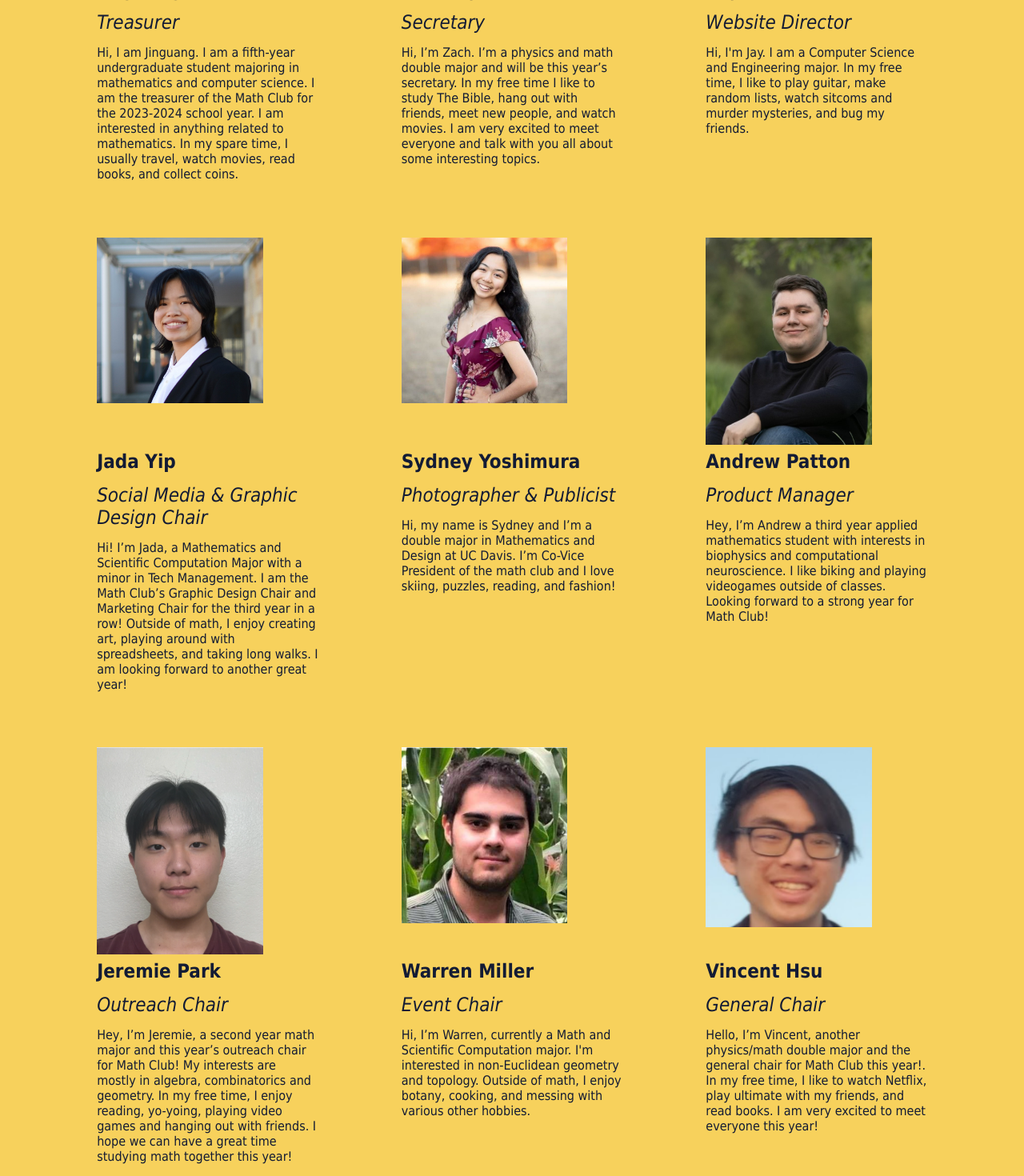
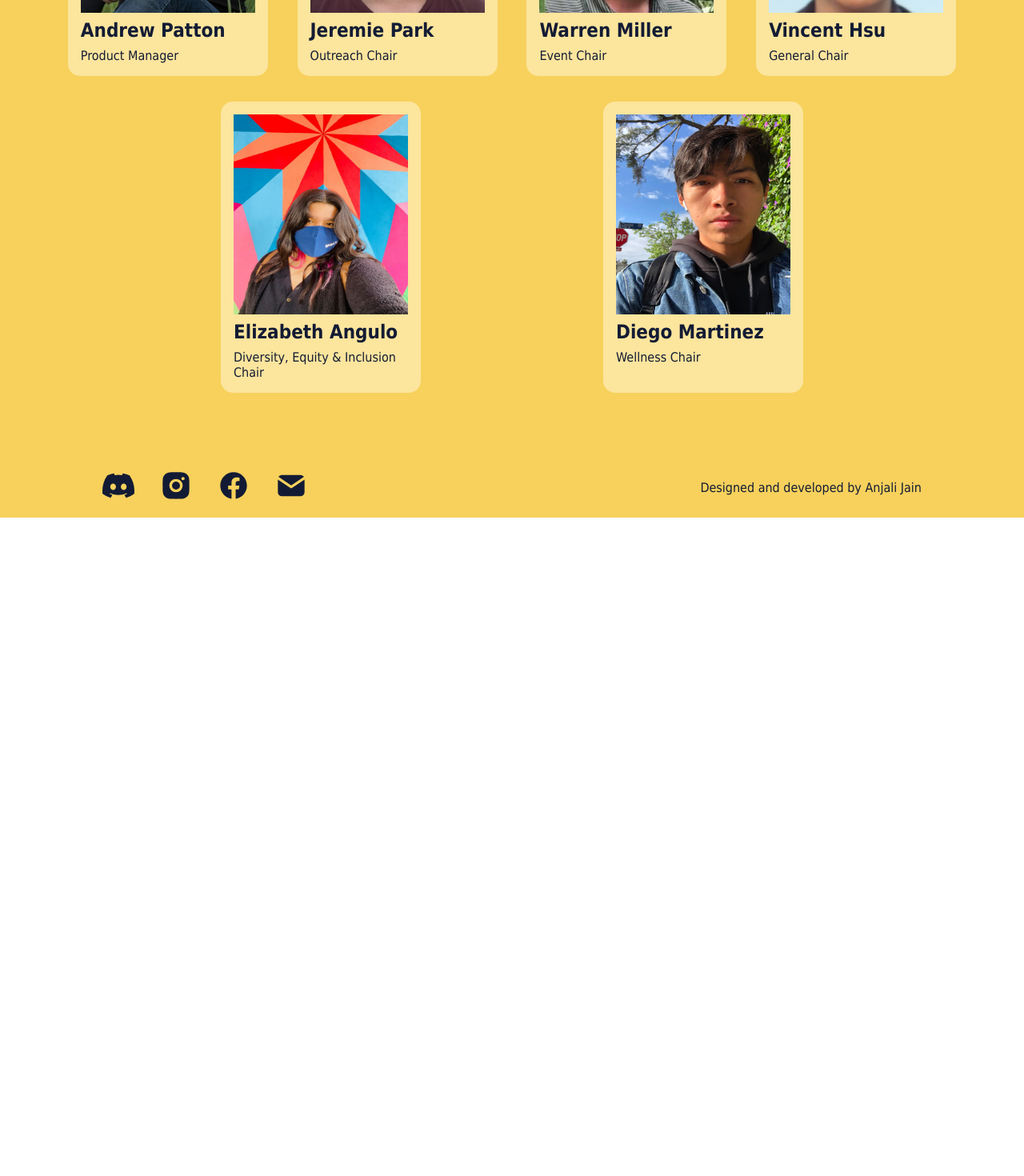
Before and after one commit to JayJ104/mathclub, a Next.js app: page /team in a window 1280 px wide. Shown: the part 1220-2690 px from the top of the page at 80% size. After the commit the page ends 1867 px from the top, so only its background shows below. Built offline with nearby package versions, Linux system fonts and the light colour scheme.

Commit message:
new team page

```diff
--- a/src/pages/team.js
+++ b/src/pages/team.js
@@ -1,28 +1,26 @@
+import Image from "next/image";
 import TeamData from "../team.json";
-import styles from "../styles/pages/our-team.module.scss";
-import Image from "next/image";
+import styles from "../styles/pages/team.module.scss";
 
 export default function Team() {
-  const officerList = TeamData["2023-24"];
+  const officerList = TeamData["Current_Officers"];
+
   return (
     <div className={styles.page}>
-      <p className={styles.title}>Meet Our Team</p>
-      <div className={styles.officer_cards}>
+      <h1>Meet Our Team</h1>
+      <div className={styles.content}>
         {officerList.map((officer, index) => {
           return (
             <div className={styles.card} key={index}>
-              <div className={styles.photos}>
+              <div className={styles.photo}>
                 <Image
-                  src={officer.photo_src}
+                  src={`/images/officers/${officer.photo_filename}`}
                   alt="officer"
-                  width={100}
-                  height={100}
-                  layout="responsive"
+                  fill={true}
                 />
               </div>
-              <p className={styles.names}>{officer.name}</p>
-              <p className={styles.positions}>{officer.position}</p>
-              <p className={styles.intro}>{officer.intro}</p>
+              <h2>{officer.name}</h2>
+              <p>{officer.position}</p>
             </div>
           );
         })}
--- a/src/styles/pages/events.module.scss
+++ b/src/styles/pages/events.module.scss
@@ -2,8 +2,7 @@
 
 .page {
     background-color: var(--primary);
-    padding: var(--edge);
-    padding-top: 15vh;
+    padding: calc(var(--navbar) + 2vh) var(--edge);
     text-align: center;
 
     display: flex;
--- a/src/styles/pages/our-team.module.scss
+++ /dev/null
@@ -1,95 +0,0 @@
-@use "../mixins.scss";
-
-.page {
-    background-color: var(--primary);
-    padding: 5vh 5%;
-    display: flex;
-    flex-direction: column;
-    gap: 35px;
-
-    .title{
-        font-size: 4rem;
-        font-weight: 900;
-        text-align: center;
-    }
-
-    .officer_cards{
-        display: flex;
-        flex-direction: row;
-        flex-wrap: wrap;
-        gap: 35px;
-        justify-content: center;
-
-        @include mixins.mobile{
-            gap: 35px;
-        }
-        .card {
-            width:30%;
-            aspect-ratio: 1;
-            background-image: linear-gradient(var(--secondary-light), var(--secondary));
-            display: flex;
-            flex-direction: column;
-
-            @include mixins.mobile{
-                width: 100%;
-                aspect-ratio: 1;
-                margin: 0;
-                gap: 0;
-            }
-
-            .photos {
-                width: 80%;
-                aspect-ratio: 1;
-                overflow: hidden;
-                height: auto;
-                padding: 5% 10%;
-
-                @include mixins.mobile{
-                    width: 90%;
-                    padding: 5%;
-                }
-            }
-
-            p {
-                padding: 2% 10%;
-
-                @include mixins.mobile{
-                    padding: 0.5% 5%;
-                }
-            }
-
-            .names {
-                font-size: 1.5rem;
-                font-weight: 900;
-            }
-
-            .positions {
-                font-size: 1.5rem;
-                font-style: italic;
-            }
-
-            .intro{
-                font-size: 1rem;
-                padding-bottom: 5%;
-            }
-
-
-            @include mixins.mobile {
-                .names {
-                    font-size: 2rem;
-                }
-
-                .positions {
-                    font-size: 1.7rem;
-                    font-style: italic;
-                }
-
-                .intro{
-                    font-size: 1.3rem;
-                    padding-bottom: 5%;
-                }
-            }
-
-        }
-    }
-}
--- /dev/null
+++ b/src/styles/pages/team.module.scss
@@ -0,0 +1,67 @@
+@use "../mixins.scss";
+
+.page {
+    background-color: var(--primary);
+    padding: calc(var(--navbar) + 2vh) var(--edge);
+    display: flex;
+    flex-direction: column;
+    gap: 35px;
+
+    h1 {
+        font-weight: 900;
+        text-align: center;
+    }
+}
+
+.content {
+    display: flex;
+    flex-wrap: wrap;
+    justify-content: space-evenly;
+    column-gap: 16px;
+    row-gap: 32px;
+}
+
+.card {
+    width: 250px;
+    padding: 16px;
+
+    border-radius: 15px;
+    background-color: var(--secondary);
+
+    // @include mixins.mobile{
+    //     width: 100%;
+    //     aspect-ratio: 1;
+    //     margin: 0;
+    //     gap: 0;
+    // }
+
+    // @include mixins.mobile {
+    //     .names {
+    //         font-size: 2rem;
+    //     }
+
+    //     .positions {
+    //         font-size: 1.7rem;
+    //         font-style: italic;
+    //     }
+
+    //     .intro{
+    //         font-size: 1.3rem;
+    //         padding-bottom: 5%;
+    //     }
+    // }
+
+    p, h2 {
+        padding-top: 8px;
+        // @include mixins.mobile{
+        //     padding: 0.5% 5%;
+        // }
+    }
+}
+
+.photo {
+    position: relative;
+    width: 100%;
+    height: 250px;
+    overflow: hidden;
+}
--- a/src/team.json
+++ b/src/team.json
@@ -1,86 +1,72 @@
-{ "2023-24": [
+{ "Current_Officers": [
     {
         "name": "Timothy Blanton",
         "position": "President",
-        "photo_src": "/images/officers/timothy.png",
-        "intro": "Hello, I’m Timothy. I am a fourth year mathematics major interested in Combinatorics and Algebra. I am excited to be Math Club’s President for the 2023-2024 school year. Outside of math, I like playing video games, running, and hiking. Please don’t hesitate to reach out to me at trblanton@ucdavis.edu if you have any questions."
+        "photo_filename": "timothy.png"
     },
     {
         "name": "Harry Yang",
         "position": "Vice President - Internal Affairs",
-        "photo_src": "/images/officers/harry.png",
-        "intro": "Hello! I am Harry, an Applied Mathematics major and I am excited to be the VP of internal affairs for the 2023-24 school year. Outside of school, I like to mess around with synthesizers, read, and juggle balls. I hope to share the beautiful knowledge of mathematics with you all!"
+        "photo_filename": "harry.png"
     },
     {
-        "name": "Mani Ebrahimi Mojaveri",
+        "name": "Mani Mojaveri",
         "position": "Vice President - External Affairs",
-        "photo_src": "/images/officers/mani.png",
-        "intro": "A still pure, somewhat applied, math major with broad interests in mathematical biology and neuroscience, I’m excited to be leading the club into an exciting year. I want to promote student involvement in the department, encourage undergraduate research, and provide a community for math enthusiasts (and those that don’t love our field as much, too!) a space to share their thoughts and learn from each other. Definitely say hi to me after the meeting: I’m always happy to meet new people."
+        "photo_filename": "mani.png"
     },
     {
         "name": "Jinguang Chai",
         "position": "Treasurer",
-        "photo_src": "/images/officers/jinguang.png",
-        "intro": "Hi, I am Jinguang. I am a fifth-year undergraduate student majoring in mathematics and computer science. I am the treasurer of the Math Club for the 2023-2024 school year. I am interested in anything related to mathematics. In my spare time, I usually travel, watch movies, read books, and collect coins."
+        "photo_filename": "jinguang.png"
     },
     {
         "name": "Zachery Whitehead",
         "position": "Secretary",
-        "photo_src": "/images/officers/zachery.png",
-        "intro": "Hi, I’m Zach. I’m a physics and math double major and will be this year’s secretary. In my free time I like to study The Bible, hang out with friends, meet new people, and watch movies. I am very excited to meet everyone and talk with you all about some interesting topics."
+        "photo_filename": "zachery.png"
     },
     {
         "name": "Anjali Jain",
         "position": "Website Director",
-        "photo_src": "/images/officers/anjali.jpg",
-        "intro": "Hi, I'm Jay. I am a Computer Science and Engineering major. In my free time, I like to play guitar, make random lists, watch sitcoms and murder mysteries, and bug my friends."
+        "photo_filename": "anjali.jpg"
     },
     {
         "name": "Jada Yip",
         "position": "Social Media & Graphic Design Chair",
-        "photo_src": "/images/officers/jada.jpeg",
-        "intro": "Hi! I’m Jada, a Mathematics and Scientific Computation Major with a minor in Tech Management. I am the Math Club’s Graphic Design Chair and Marketing Chair for the third year in a row! Outside of math, I enjoy creating art, playing around with spreadsheets, and taking long walks. I am looking forward to another great year!"
+        "photo_filename": "jada.jpeg"
     },
     {
         "name": "Sydney Yoshimura",
         "position": "Photographer & Publicist",
-        "photo_src": "/images/officers/sydney.jpg",
-        "intro": "Hi, my name is Sydney and I’m a double major in Mathematics and Design at UC Davis. I’m Co-Vice President of the math club and I love skiing, puzzles, reading, and fashion!"
+        "photo_filename": "sydney.jpg"
     },
     {
         "name": "Andrew Patton",
         "position": "Product Manager",
-        "photo_src": "/images/officers/andrew.jpg",
-        "intro": "Hey, I’m Andrew a third year applied mathematics student with interests in biophysics and computational neuroscience. I like biking and playing videogames outside of classes. Looking forward to a strong year for Math Club!"
+        "photo_filename": "andrew.jpg"
     },
     {
         "name": "Jeremie Park",
         "position": "Outreach Chair",
-        "photo_src": "/images/officers/jeremie.png",
-        "intro": " Hey, I’m Jeremie, a second year math major and this year’s outreach chair for Math Club! My interests are mostly in algebra, combinatorics and geometry. In my free time, I enjoy reading, yo-yoing, playing video games and hanging out with friends. I hope we can have a great time studying math together this year!"
+        "photo_filename": "jeremie.png"
     },
     {
         "name": "Warren Miller",
         "position": "Event Chair",
-        "photo_src": "/images/officers/warren.png",
-        "intro": "Hi, I’m Warren, currently a Math and Scientific Computation major. I'm interested in non-Euclidean geometry and topology. Outside of math, I enjoy botany, cooking, and messing with various other hobbies."
+        "photo_filename": "warren.png"
     },
     {
         "name": "Vincent Hsu",
         "position": "General Chair",
-        "photo_src": "/images/officers/vincent.png",
-        "intro": "Hello, I’m Vincent, another physics/math double major and the general chair for Math Club this year!. In my free time, I like to watch Netflix, play ultimate with my friends, and read books. I am very excited to meet everyone this year!"
+        "photo_filename": "vincent.png"
     },
     {
         "name": "Elizabeth Angulo",
         "position": "Diversity, Equity & Inclusion Chair",
-        "photo_src": "/images/officers/elizabeth.png",
-        "intro": "Hello! I’m Liz, a fourth year Applied Mathematics major. I am this year's DEI chair. Outside of school I enjoy watching a ton of TV or playing video games on my switch. I look forward to being a part of the club!"
+        "photo_filename": "elizabeth.png"
     },
     {
         "name": "Diego Martinez",
         "position": "Wellness Chair",
-        "photo_src": "/images/officers/diego.jpg",
-        "intro": "Hello! I’m Diego, a third year majoring in Math and Statistics. As our club’s wellness chair and an advocate for mental health awareness, I look forward to engaging our club in different ways of promoting overall well being. Outside of math, I enjoy long distance running and playing guitar!"
+        "photo_filename": "diego.jpg"
     }
 ]}
```
